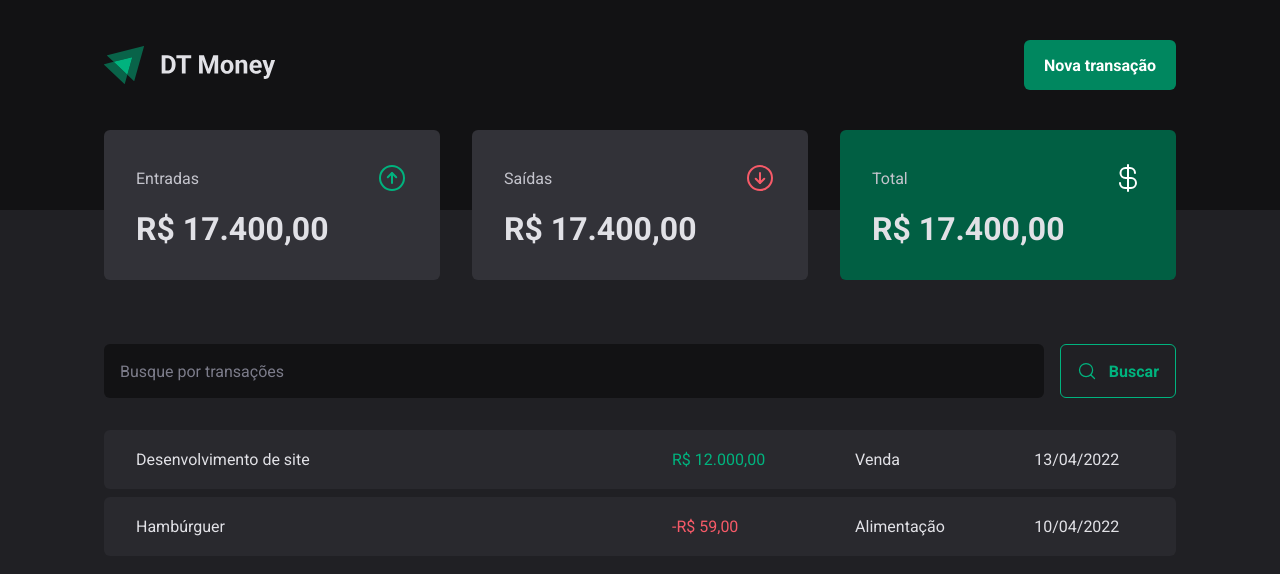
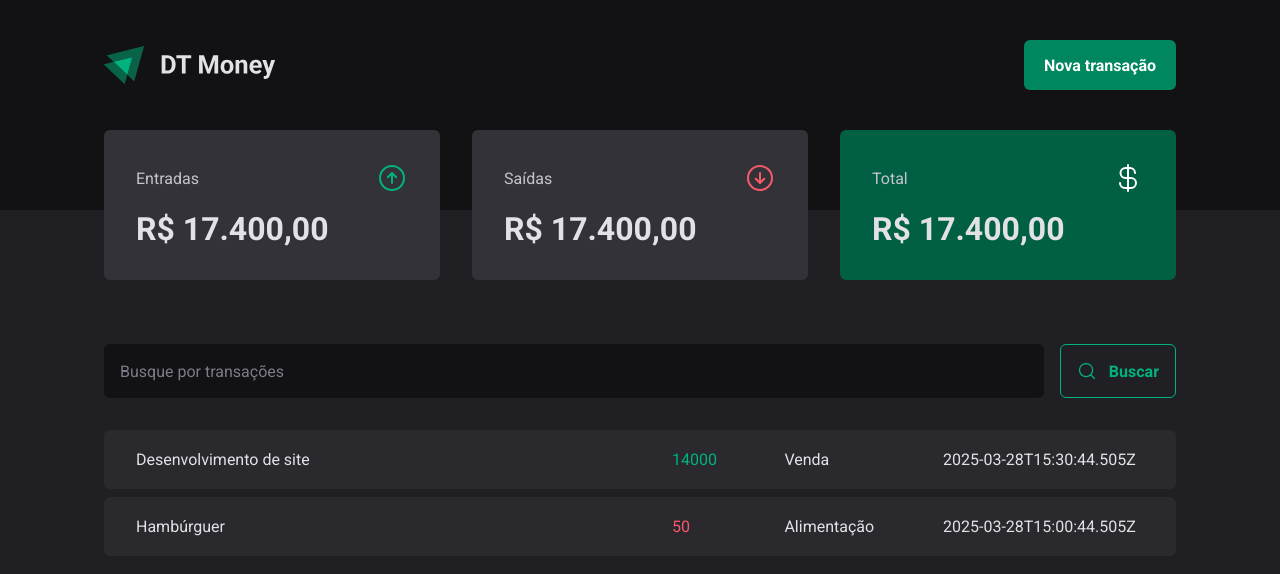
Before and after one commit to telesiago/Dondduu, a React (Vite) app: page / in a window 1280 px wide. Shown: the top 574 px of the page. Built offline with nearby package versions, Linux system fonts and the light colour scheme; data requests are answered from the project's data file.

Commit message:
Making HTTP request

```diff
--- a/package.json
+++ b/package.json
@@ -6,6 +6,7 @@
   "scripts": {
     "dev": "vite",
     "build": "tsc -b && vite build",
+    "server": "json-server --watch server.json",
     "lint": "eslint .",
     "preview": "vite preview"
   },
@@ -26,6 +27,7 @@
     "eslint-plugin-react-hooks": "^5.1.0",
     "eslint-plugin-react-refresh": "^0.4.19",
     "globals": "^15.15.0",
+    "json-server": "^1.0.0-beta.3",
     "styled-components": "^6.1.16",
     "typescript": "~5.7.2",
     "typescript-eslint": "^8.24.1",
--- /dev/null
+++ b/server.json
@@ -0,0 +1,20 @@
+{
+  "transactions": [
+    {
+      "id": 1,
+      "description": "Desenvolvimento de site",
+      "type": "income",
+      "category": "Venda",
+      "price": 14000,
+      "createdAt": "2025-03-28T15:30:44.505Z"
+    },
+    {
+      "id": 2,
+      "description": "Hambúrguer",
+      "type": "outcome",
+      "category": "Alimentação",
+      "price": 50,
+      "createdAt": "2025-03-28T15:00:44.505Z"
+    }
+  ]
+}
--- a/src/pages/Transaction/index.tsx
+++ b/src/pages/Transaction/index.tsx
@@ -1,10 +1,33 @@
+import { useEffect, useState } from "react";
 import { Header } from "../../components/Header";
 import { Summary } from "../../components/Summary";
 
 import { SearchForm } from "./components/SearchForm";
 import { PriceHighlight, TransactionsContainer, TransactionsTable } from "./styles";
 
+interface Transaction {
+  id: number;
+  description: string;
+  type: 'income' | 'outcome';
+  price: number;
+  category: string;
+  createdAt: string;
+}
+
 export function Transactions() {
+  const [transactions, setTransactions] = useState<Transaction[]>([]);
+
+  async function loadTransactions() {
+    const response = await fetch('http://localhost:3000/transactions')
+    const data = await response.json()
+
+    setTransactions(data)
+  }
+
+  useEffect(() => {
+    loadTransactions()
+  }, []);
+
   return(
     <div>
       <Header />
@@ -14,26 +37,20 @@
          <SearchForm />
          <TransactionsTable>
            <tbody>
-             <tr>
-               <td width="50%">Desenvolvimento de site</td>
-               <td>
-                 <PriceHighlight variant="income">
-                   R$ 12.000,00
-                 </PriceHighlight>
-               </td>
-               <td>Venda</td>
-               <td>13/04/2022</td>
-             </tr>
-             <tr>
-               <td width="50%">Hambúrguer</td>
-               <td>
-                 <PriceHighlight variant="outcome">
-                   -R$ 59,00
-                 </PriceHighlight>
-               </td>
-               <td>Alimentação</td>
-               <td>10/04/2022</td>
-             </tr>
+           {transactions.map(transaction => {
+              return (
+                <tr key={transaction.id}>
+                  <td width="50%">{transaction.description}</td>
+                  <td>
+                    <PriceHighlight variant={transaction.type}>
+                      {transaction.price}
+                    </PriceHighlight>
+                  </td>
+                  <td>{transaction.category}</td>
+                  <td>{transaction.createdAt}</td>
+                </tr>
+              )
+            })}
            </tbody>
          </TransactionsTable>
        </TransactionsContainer>
```
Also changed, not shown: 1 other file (tests, documents, lock files or other folders).
